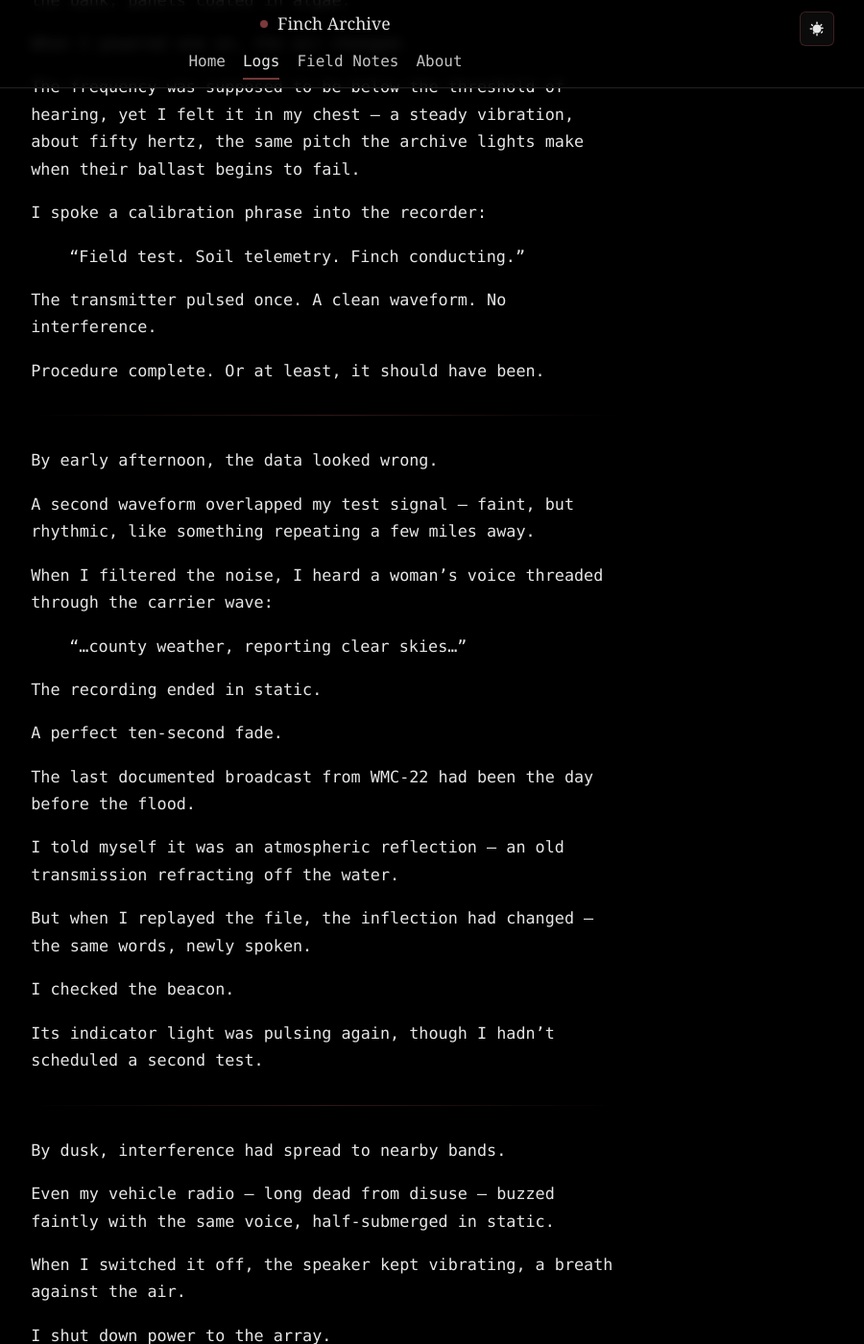
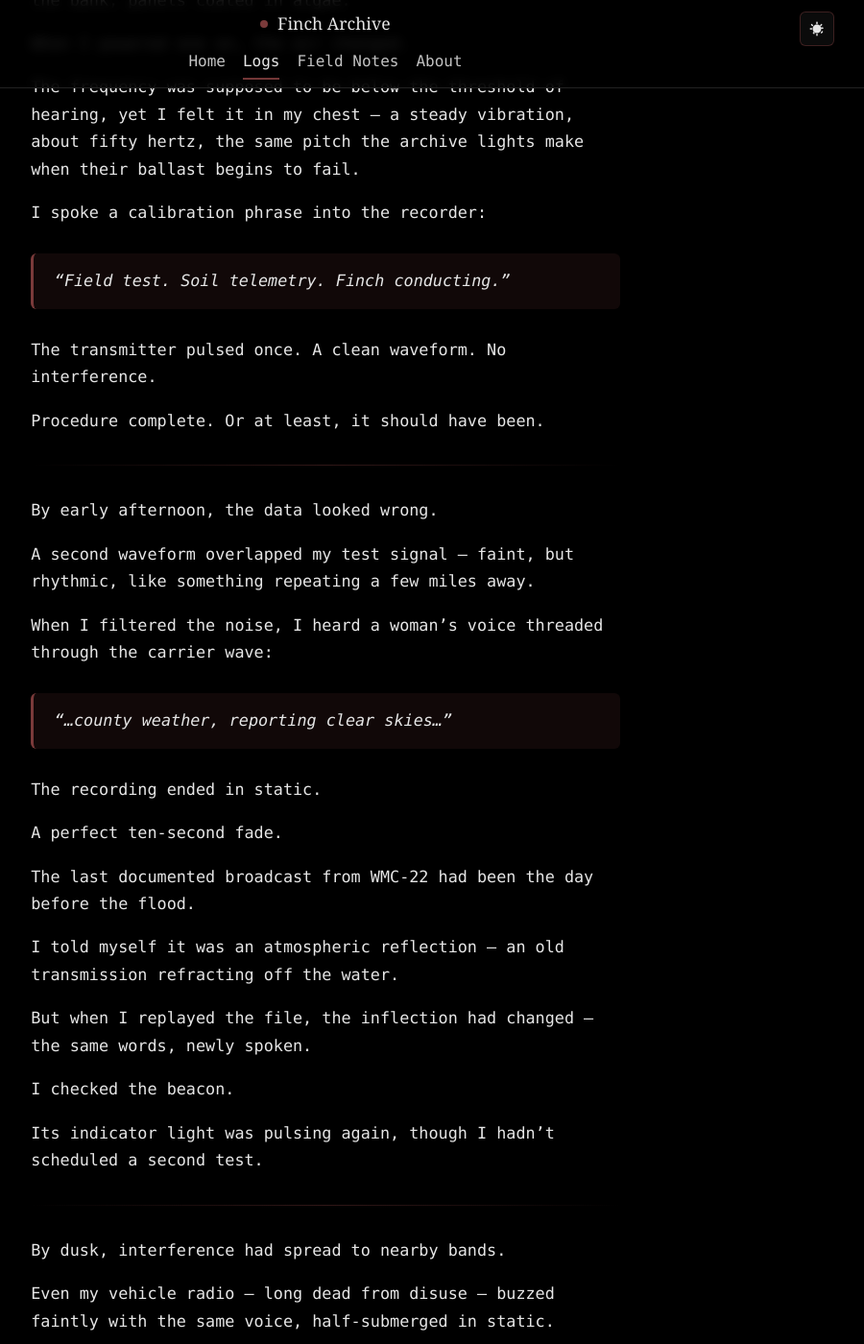
Before and after one commit to HallowayFinch/fincharchive.com, a Jekyll site: the page built from _logs/the-orchard-transmission.md, in a window 1280 px wide and 1400 px high, scrolled down 1079 px. Shown: the whole window at 96% size, without its empty margins (301-1201 px from the left). Built offline with Jekyll 4.4.1, drawn with Linux system fonts in a browser that asks for light colours.

Commit message:
Enhance log content with blockquote styles
Add styles for Substack-style blockquotes in logs.

```diff
--- a/assets/css/style.css
+++ b/assets/css/style.css
@@ -266,6 +266,27 @@ a:hover .fn-thumb{
 
 .log-header{ margin-bottom:1.25rem; }
 .log-content{ font-size:1.05rem; line-height:1.7; }
+
+/* Substack-style blockquotes inside logs */
+.log-content blockquote{
+  margin:1.75rem 0;
+  padding:0.9rem 1.4rem 0.95rem 1.35rem;
+  border-left:3px solid var(--accent);
+  background:rgba(122,58,58,.14);
+  border-radius:6px;
+  font-style:italic;
+  color:var(--fg);
+}
+.log-content blockquote p{
+  margin:0;
+}
+.log-content blockquote + p{
+  margin-top:1.1rem;
+}
+:root[data-theme="light"] .log-content blockquote{
+  background:rgba(122,58,58,.08);
+}
+
 .log-header .log-title{
   font-family:var(--serif); font-weight:700; line-height:1.1; letter-spacing:-0.01em;
   font-size:clamp(2rem,6vw,3.25rem); margin:.5rem 0 .35rem; color:var(--fg);
@@ -419,7 +440,7 @@ a:focus-visible,.btn:focus-visible,.log-link:focus-visible,.theme-toggle:focus-v
   outline:2px dashed var(--accent); outline-offset:2px;
 }
 @media (prefers-reduced-motion:reduce){
-  *{ transition:none !important; animation:none !important; }
+  *{ transition:none !important; animation:none !Important; }
 }
 
 /* Buttons (used by Artifacts links) */
```
